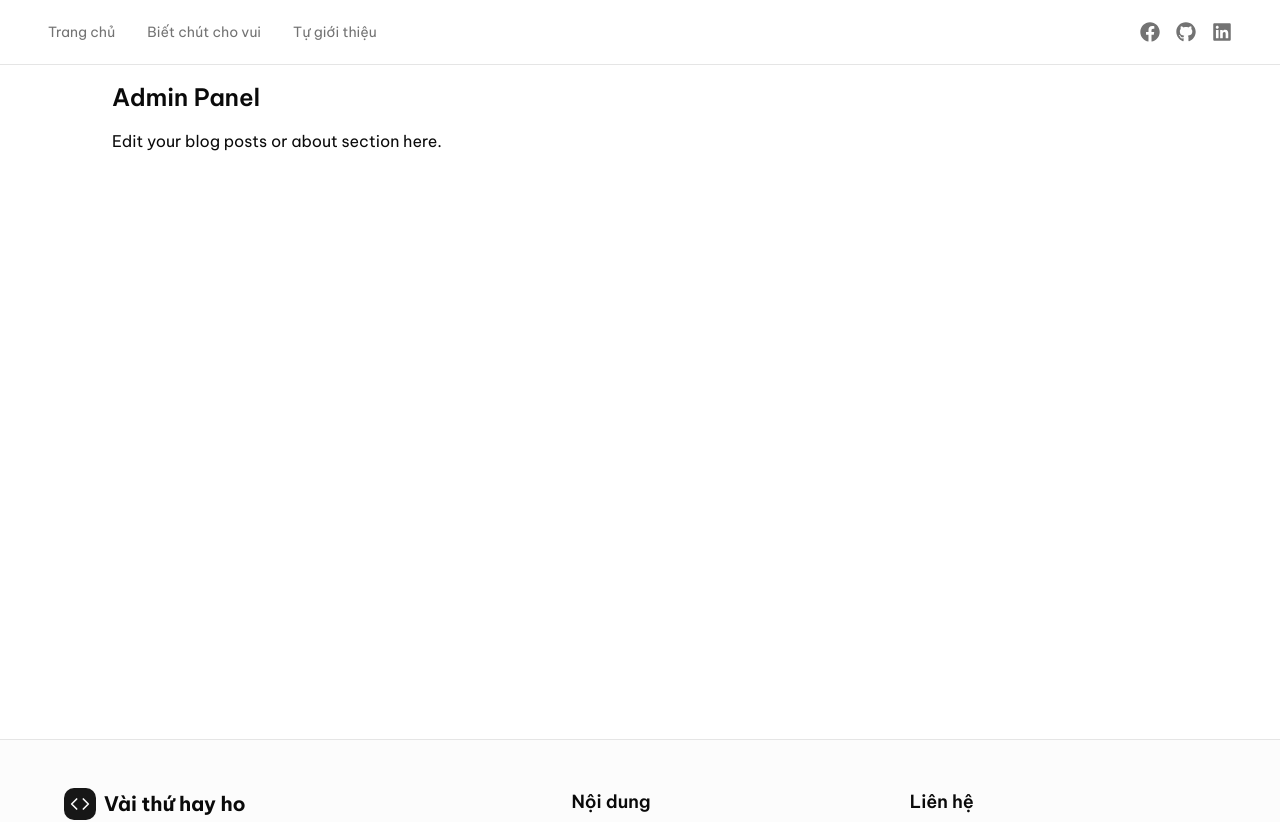
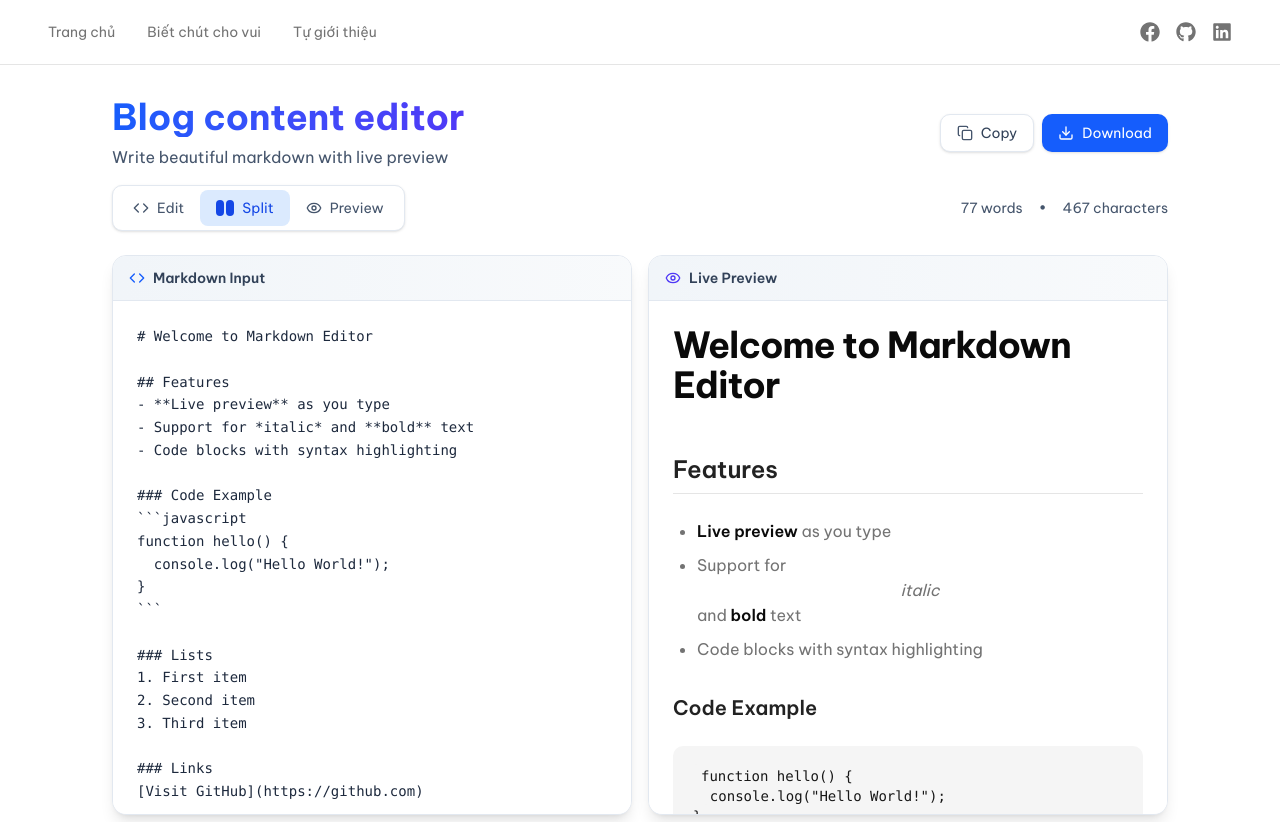
Before and after one commit to nguyentrunghieu297/blog-app, a Next.js app: page /admin in a window 1280 px wide. Shown: the top 822 px of the page. Built offline with nearby package versions, Linux system fonts and the light colour scheme.

Commit message:
feat: :sparkles: markdown preview

```diff
--- a/src/app/admin/page.tsx
+++ b/src/app/admin/page.tsx
@@ -1,10 +1,215 @@
-import React from 'react';
+'use client'
+import { useState } from 'react'
+import { marked } from 'marked'
+import { Card } from '@/components/ui/card'
+import { Eye, Code, Copy, Download, Check } from 'lucide-react'
+
+// Configure marked options
+marked.setOptions({
+  breaks: true,
+  gfm: true
+})
+
+const defaultMarkdown = `# Welcome to Markdown Editor
+
+## Features
+- **Live preview** as you type
+- Support for *italic* and **bold** text
+- Code blocks with syntax highlighting
+
+### Code Example
+\`\`\`javascript
+function hello() {
+  console.log("Hello World!");
+}
+\`\`\`
+
+### Lists
+1. First item
+2. Second item
+3. Third item
+
+### Links
+[Visit GitHub](https://github.com)
+
+### Blockquotes
+> This is a blockquote
+> It can span multiple lines
+
+---
+
+Start typing in the left panel to see the magic! ✨
+`
 
 export default function AdminPage() {
+  const [markdown, setMarkdown] = useState(defaultMarkdown)
+  const [copied, setCopied] = useState(false)
+  const [activeTab, setActiveTab] = useState('split') // split, edit, preview
+
+  const getHtml = () => {
+    try {
+      return marked.parse(markdown)
+    } catch (error) {
+      return `<p>${error} parsing markdown</p>`
+    }
+  }
+
+  const copyToClipboard = () => {
+    navigator.clipboard.writeText(markdown)
+    setCopied(true)
+    setTimeout(() => setCopied(false), 2000)
+  }
+
+  const downloadMarkdown = () => {
+    const blob = new Blob([markdown], { type: 'text/markdown' })
+    const url = URL.createObjectURL(blob)
+    const a = document.createElement('a')
+    a.href = url
+    a.download = 'document.md'
+    a.click()
+    URL.revokeObjectURL(url)
+  }
+
+  const wordCount = markdown
+    .trim()
+    .split(/\s+/)
+    .filter((w) => w.length > 0).length
+  const charCount = markdown.length
+
   return (
-    <div>
-      <h1 className='text-2xl font-semibold mb-4'>Admin Panel</h1>
-      <p>Edit your blog posts or about section here.</p>
+    <div className='min-h-screen py-4'>
+      <div className='mx-auto max-w-9xl'>
+        {/* Header */}
+        <header className='mb-6'>
+          <div className='flex items-center justify-between mb-4'>
+            <div>
+              <h1 className='text-4xl font-bold bg-gradient-to-r from-blue-600 to-indigo-600 bg-clip-text text-transparent'>
+                Blog content editor
+              </h1>
+              <p className='text-slate-600 dark:text-slate-400 mt-2'>Write beautiful markdown with live preview</p>
+            </div>
+
+            {/* Action Buttons */}
+            <div className='flex gap-2'>
+              <button
+                onClick={copyToClipboard}
+                className='flex items-center gap-2 px-4 py-2 bg-white dark:bg-slate-800 rounded-lg shadow-sm hover:shadow-md transition-all duration-200 border border-slate-200 dark:border-slate-700 text-sm font-medium'
+              >
+                {copied ? (
+                  <>
+                    <Check className='w-4 h-4 text-green-500' />
+                    <span className='text-green-600 dark:text-green-400'>Copied!</span>
+                  </>
+                ) : (
+                  <>
+                    <Copy className='w-4 h-4 text-slate-600 dark:text-slate-400' />
+                    <span className='text-slate-700 dark:text-slate-300'>Copy</span>
+                  </>
+                )}
+              </button>
+
+              <button
+                onClick={downloadMarkdown}
+                className='flex items-center gap-2 px-4 py-2 bg-blue-600 hover:bg-blue-700 text-white rounded-lg shadow-sm hover:shadow-md transition-all duration-200 text-sm font-medium'
+              >
+                <Download className='w-4 h-4' />
+                Download
+              </button>
+            </div>
+          </div>
+
+          {/* View Toggle & Stats */}
+          <div className='flex items-center justify-between'>
+            <div className='flex bg-white dark:bg-slate-800 rounded-lg p-1 shadow-sm border border-slate-200 dark:border-slate-700'>
+              <button
+                onClick={() => setActiveTab('edit')}
+                className={`flex items-center gap-2 px-4 py-2 rounded-md transition-all duration-200 text-sm font-medium ${
+                  activeTab === 'edit'
+                    ? 'bg-blue-100 dark:bg-blue-900/30 text-blue-700 dark:text-blue-400'
+                    : 'text-slate-600 dark:text-slate-400 hover:text-slate-900 dark:hover:text-slate-200'
+                }`}
+              >
+                <Code className='w-4 h-4' />
+                Edit
+              </button>
+              <button
+                onClick={() => setActiveTab('split')}
+                className={`flex items-center gap-2 px-4 py-2 rounded-md transition-all duration-200 text-sm font-medium ${
+                  activeTab === 'split'
+                    ? 'bg-blue-100 dark:bg-blue-900/30 text-blue-700 dark:text-blue-400'
+                    : 'text-slate-600 dark:text-slate-400 hover:text-slate-900 dark:hover:text-slate-200'
+                }`}
+              >
+                <div className='flex gap-0.5'>
+                  <div className='w-2 h-4 bg-current rounded-sm' />
+                  <div className='w-2 h-4 bg-current rounded-sm' />
+                </div>
+                Split
+              </button>
+              <button
+                onClick={() => setActiveTab('preview')}
+                className={`flex items-center gap-2 px-4 py-2 rounded-md transition-all duration-200 text-sm font-medium ${
+                  activeTab === 'preview'
+                    ? 'bg-blue-100 dark:bg-blue-900/30 text-blue-700 dark:text-blue-400'
+                    : 'text-slate-600 dark:text-slate-400 hover:text-slate-900 dark:hover:text-slate-200'
+                }`}
+              >
+                <Eye className='w-4 h-4' />
+                Preview
+              </button>
+            </div>
+
+            {/* Stats */}
+            <div className='flex gap-4 text-sm text-slate-600 dark:text-slate-400'>
+              <span>{wordCount} words</span>
+              <span>•</span>
+              <span>{charCount} characters</span>
+            </div>
+          </div>
+        </header>
+
+        {/* Editor Area */}
+        <div
+          className={`grid gap-4 h-[calc(100vh-240px)] ${
+            activeTab === 'split' ? 'grid-cols-1 lg:grid-cols-2' : 'grid-cols-1'
+          }`}
+        >
+          {/* Editor Panel */}
+          {(activeTab === 'edit' || activeTab === 'split') && (
+            <Card className='flex p-0 gap-0 flex-col overflow-hidden shadow-lg border-slate-200 dark:border-slate-700 bg-white dark:bg-slate-800'>
+              <div className='bg-gradient-to-r from-slate-100 to-slate-50 dark:from-slate-800 dark:to-slate-900 px-4 py-3 border-b border-slate-200 dark:border-slate-700'>
+                <div className='flex items-center gap-2'>
+                  <Code className='w-4 h-4 text-blue-600 dark:text-blue-400' />
+                  <h2 className='font-semibold text-sm text-slate-700 dark:text-slate-300'>Markdown Input</h2>
+                </div>
+              </div>
+              <textarea
+                value={markdown}
+                onChange={(e) => setMarkdown(e.target.value)}
+                className='flex-1 w-full p-6 bg-white dark:bg-slate-900 text-slate-800 dark:text-slate-200 font-mono text-sm resize-none focus:outline-none focus:ring-2 focus:ring-blue-500 focus:ring-inset leading-relaxed'
+                placeholder='Type your markdown here...'
+                spellCheck={false}
+              />
+            </Card>
+          )}
+
+          {/* Preview Panel */}
+          {(activeTab === 'preview' || activeTab === 'split') && (
+            <Card className='flex p-0 gap-0 flex-col overflow-hidden shadow-lg border-slate-200 dark:border-slate-700 bg-white dark:bg-slate-800'>
+              <div className='bg-gradient-to-r from-slate-100 to-slate-50 dark:from-slate-800 dark:to-slate-900 px-4 py-3 border-b border-slate-200 dark:border-slate-700'>
+                <div className='flex items-center gap-2'>
+                  <Eye className='w-4 h-4 text-indigo-600 dark:text-indigo-400' />
+                  <h2 className='font-semibold text-sm text-slate-700 dark:text-slate-300'>Live Preview</h2>
+                </div>
+              </div>
+              <div
+                className='blog-content overflow-auto p-6 prose prose-slate dark:prose-invert max-w-none prose-headings:font-bold prose-h1:text-3xl prose-h2:text-2xl prose-a:text-blue-600 dark:prose-a:text-blue-400 prose-code:text-pink-600 dark:prose-code:text-pink-400 prose-pre:bg-slate-900 dark:prose-pre:bg-slate-950 bg-white dark:bg-slate-900'
+                dangerouslySetInnerHTML={{ __html: getHtml() }}
+              />
+            </Card>
+          )}
+        </div>
+      </div>
     </div>
-  );
+  )
 }
```
